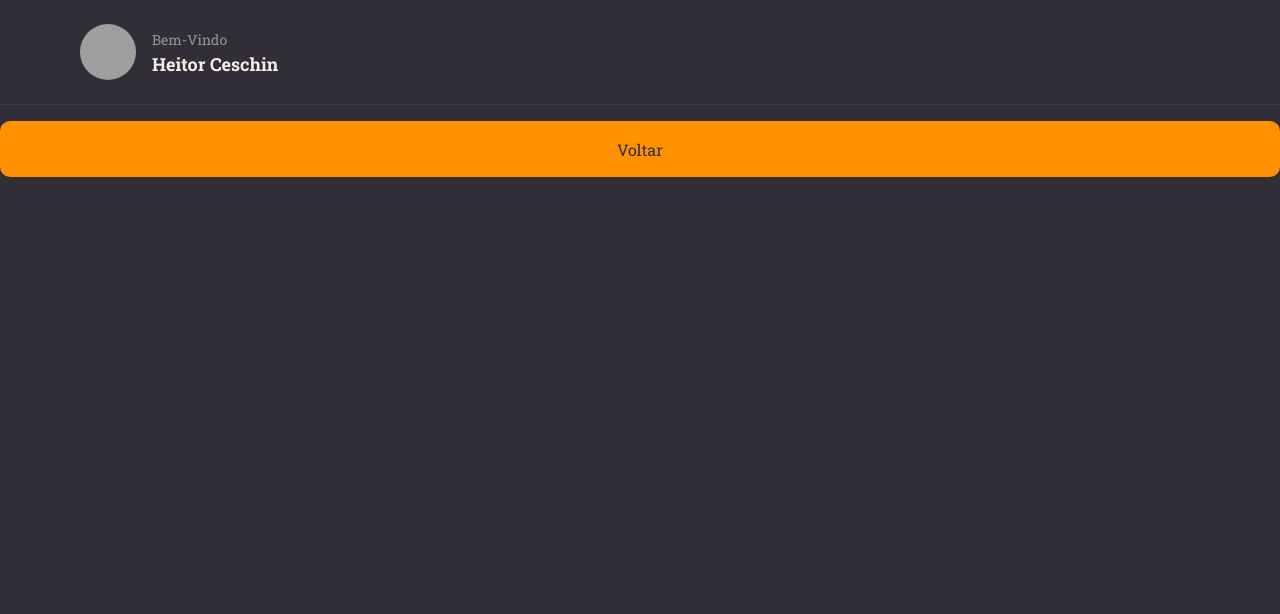
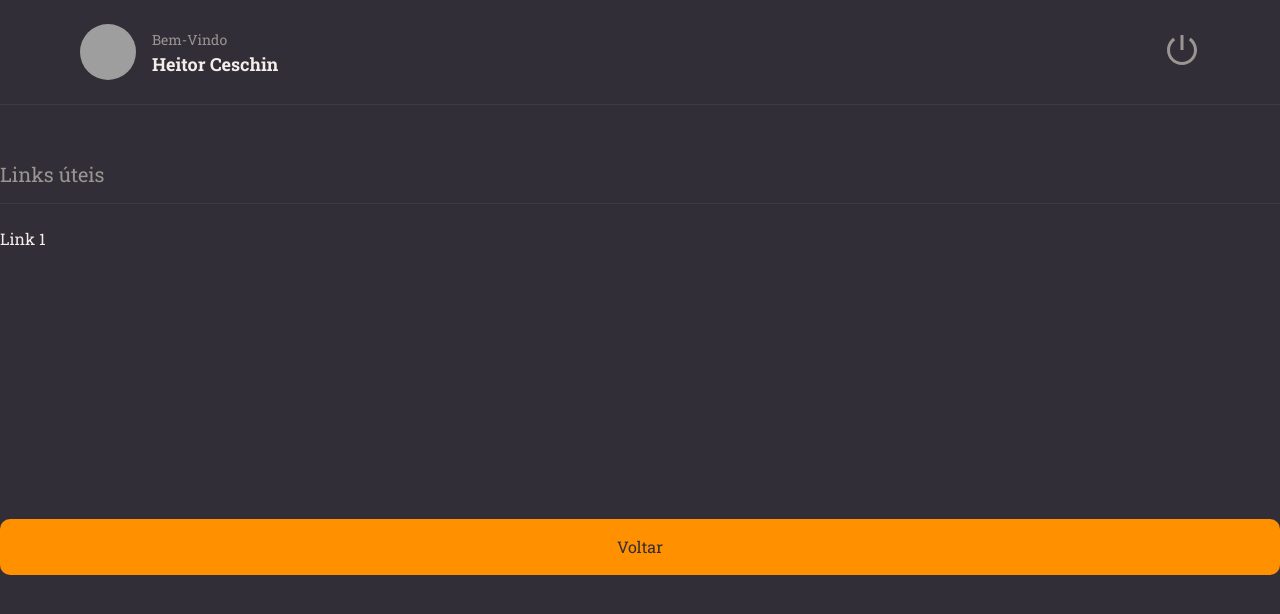
Before and after one commit to Heitorceschin/notas_web, a React (Vite) app: page / in a window 1280 px wide. Shown: the top 614 px of the page. Built offline with nearby package versions, Linux system fonts and the light colour scheme; grey boxes are pictures that could not be loaded.

Commit message:
efeito children

```diff
--- a/package.json
+++ b/package.json
@@ -12,6 +12,7 @@
   "dependencies": {
     "react": "^18.2.0",
     "react-dom": "^18.2.0",
+    "react-icons": "^5.1.0",
     "styled-components": "^6.1.8"
   },
   "devDependencies": {
--- a/src/components/Header/index.jsx
+++ b/src/components/Header/index.jsx
@@ -1,18 +1,25 @@
-import { Profiler } from "react";
-import { Container, Profile } from "./styles";
+
+import {RiShutDownLine} from 'react-icons/ri'
+
+import { Container, Logout, Profile } from "./styles";
 
 export function Header() {
-    return(
+    return (
         <Container>
             <Profile>
                 <img src="https://github.com/Heitorceschin.png"
                     alt="Foto do usuario" />
 
                 <div>
-                    <span>  Bem-Vindo </span>
+                    <span>Bem-Vindo</span>
                     <strong>Heitor Ceschin</strong>
                 </div>
             </Profile>
+
+            <Logout>
+                <RiShutDownLine />
+            </Logout>
+
         </Container>
-    )
+    );
 }
--- a/src/components/Header/styles.js
+++ b/src/components/Header/styles.js
@@ -46,7 +46,16 @@
         }
 
     }
+`;
+
+    export const Logout = styled.button`
+    border: none;
+    background: none;
 
 
+        > svg {
+            color: ${({ theme }) => theme.COLORS.GRAY_100};
+            font-size: 36px;
+            }
 
-`;
+`
--- /dev/null
+++ b/src/components/Section/index.jsx
@@ -0,0 +1,10 @@
+import { Container } from "./styles"
+
+export function Section({ title, children }) {
+    return (
+        <Container>
+            <h2>{title}</h2>
+            {children}
+        </Container>
+    );
+}
--- /dev/null
+++ b/src/components/Section/styles.js
@@ -0,0 +1,19 @@
+import styled from "styled-components";
+
+export const Container = styled.section`
+ margin: 56px 0 28px;
+
+
+    > h2 {
+        border-bottom-width: 1px;
+        border-bottom-style: solid;
+        border-bottom-color: ${({ theme }) => theme.COLORS.BACKGROUND_700};
+
+        padding-bottom: 16px;
+        margin-bottom: 24px;
+
+        color: ${({ theme }) => theme.COLORS.GRAY_100};
+        font-size: 20px;
+        font-weight: 400;
+    }
+`;
--- a/src/pages/Details/index.jsx
+++ b/src/pages/Details/index.jsx
@@ -1,14 +1,24 @@
-import { Container } from "./styles.js"
+import { Container, Links } from "./styles.js"
 
 import { Header } from "../../components/Header/index.jsx"
 import { Button } from "../../components/Button/index.jsx"
+import { Section } from "../../components/Section/index.jsx"
 
 
 export function Details() {
 
   return (
     <Container>
-      <Header/>
+      <Header />
+
+      <Section title="Links úteis">
+        <Links>
+          <li>
+            <a href="#">Link 1</a>
+          </li>
+
+        </Links>
+      </Section>
       <Button title="Voltar"/>
 
     </Container>
--- a/src/pages/Details/styles.js
+++ b/src/pages/Details/styles.js
@@ -15,3 +15,16 @@
 
 
 `;
+
+export const Links = styled.ul`
+list-style: none;
+
+> li {
+    margin-top: 12px;
+}
+
+    a {
+        color:  ${({ theme }) => theme.COLORS.WHITE};
+    }
+
+`
```
Also changed, not shown: 1 other file (tests, documents, lock files or other folders).
